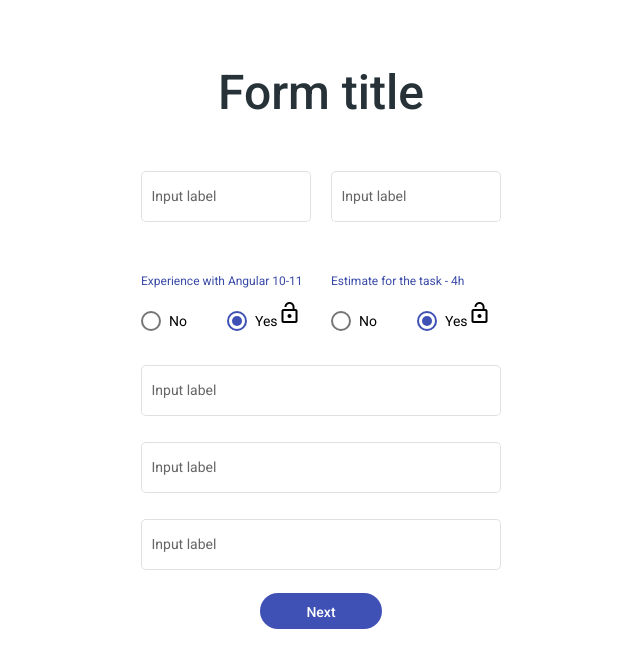
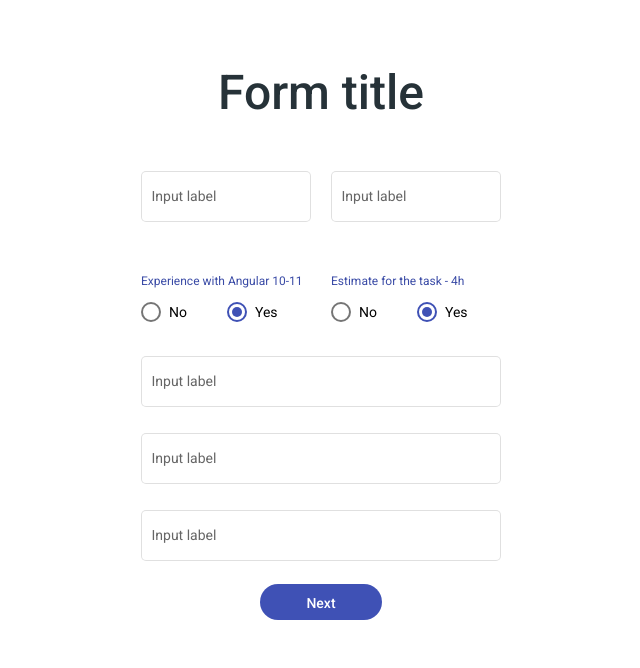
Before and after one commit to Borys91/test-form, an Angular app: page / in a window 1280 px wide. Shown: the top 668 px of the page, without its empty margins (325-965 px from the left). Built offline with nearby package versions, Linux system fonts and the light colour scheme.

Commit message:
fix: delete form in radio button component

```diff
--- a/src/app/custom-input/custom-input.component.html
+++ b/src/app/custom-input/custom-input.component.html
@@ -8,4 +8,4 @@
     <button mat-button *ngIf="myInput" matSuffix mat-icon-button aria-label="Clear" (click)="clearValue()">
       <mat-icon>close</mat-icon>
     </button>
-</mat-form-field>
+  </mat-form-field>
--- a/src/app/form/form.component.ts
+++ b/src/app/form/form.component.ts
@@ -19,8 +19,8 @@ export class FormComponent implements OnInit {
       thirdInput : new FormControl("",Validators.required),
       fourthInput : new FormControl("",Validators.required),
       fifthInput : new FormControl("",Validators.required),
-      firstRadioButton: new FormControl({value:true}),
-      secondRadioButton: new FormControl({value:true}),
+      firstRadioButton: new FormControl({value:"Yes"}),
+      secondRadioButton: new FormControl({value:"Yes"}),
     })
   }
   onSubmit(form) {
--- a/src/app/radio-button/radio-button.component.html
+++ b/src/app/radio-button/radio-button.component.html
@@ -1,7 +1,5 @@
-<form [formGroup]="yesNoForm">
-  <mat-radio-group  aria-label="Select an option" formControlName="value">
-    <mat-radio-button [value]="false" >No</mat-radio-button>
-    <mat-radio-button [value]="true">Yes</mat-radio-button>
-  </mat-radio-group>
-  <mat-icon (click)="setValue(isDisable)">{{valueLock ?'lock_open': "lock"}}</mat-icon>
-</form>
+<mat-radio-group [(ngModel)] = "myRadioButton" aria-label="Select an option" >
+  <mat-radio-button *ngFor="let answer of answers" [value]="answer" (change)="changeValue($event)">
+    {{answer}}
+  </mat-radio-button>
+</mat-radio-group>
--- a/src/app/radio-button/radio-button.component.ts
+++ b/src/app/radio-button/radio-button.component.ts
@@ -1,5 +1,5 @@
 import { FormBuilder ,FormGroup , ControlValueAccessor ,NG_VALUE_ACCESSOR}  from '@angular/forms';
-import { Component, OnInit ,forwardRef ,Input} from '@angular/core';
+import { Component ,forwardRef ,Input} from '@angular/core';
 import { MAT_RADIO_DEFAULT_OPTIONS } from '@angular/material/radio';
 
 
@@ -19,46 +19,51 @@ import { MAT_RADIO_DEFAULT_OPTIONS } from '@angular/material/radio';
   }
   ]
 })
-export class RadioButtonComponent implements OnInit, ControlValueAccessor{
-  yesNoForm:FormGroup;
-  valueLock = true;
-  isDisable = false;
-  val = true;
+export class RadioButtonComponent implements  ControlValueAccessor{
+  myRadioButton;
+  answers:string[] = ["No","Yes"]
+  // yesNoForm:FormGroup;
+  // valueLock = true;
+  // isDisable = false;
+  val = '';
   onChange: any = () => {}
   onTouch: any = () => {}
-  constructor(private fb:FormBuilder) { }
-
-  ngOnInit(): void {
-    this.yesNoForm = this.fb.group({
-      value: this.val
-    });
-
-  }
-  set value(value) {
-
-    if(!!value){
-      this.val = value;
-      this.onChange(value);
-      this.onTouch();
+  constructor() { }
+  // ngOnInit(): void {
+  //   this.yesNoForm = this.fb.group({
+  //     value: this.val
+  //   });
+  // }
+  set value(val) {
+    if(val !== undefined && this.val !== val){
+      this.val = val;
+      this.onChange(this.val);
+      this.onTouch(this.val);
     }
   }
   writeValue(value:any) {
+    console.log(value.value)
     if(value) {
-      this.yesNoForm.setValue(value);
+      this.myRadioButton = value.value
     }
   }
   registerOnChange(fn: any) {
-    this.yesNoForm.valueChanges.subscribe(fn);
+    this.onChange = fn;
+
   }
   registerOnTouched(fn: any) {
-    this.yesNoForm.valueChanges.subscribe(fn);
+    this.onTouch = fn;
   }
-  setValue(isDisable) {
-    this.valueLock = !this.valueLock;
-    this.isDisable = !this.isDisable;
-    isDisable ? this.yesNoForm.enable():this.yesNoForm.disable()
+  // setValue(isDisable) {
+  //   this.valueLock = !this.valueLock;
+  //   this.isDisable = !this.isDisable;
+  // }
+  changeValue(event) {
+    this.value =  event.value;
+    // console.log(this.myRadioButton)
   }
 
 
 
+
 }
```
